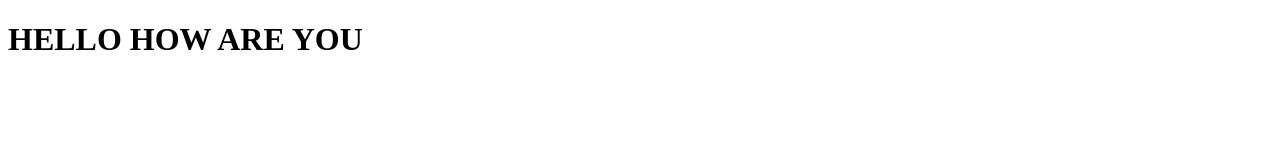
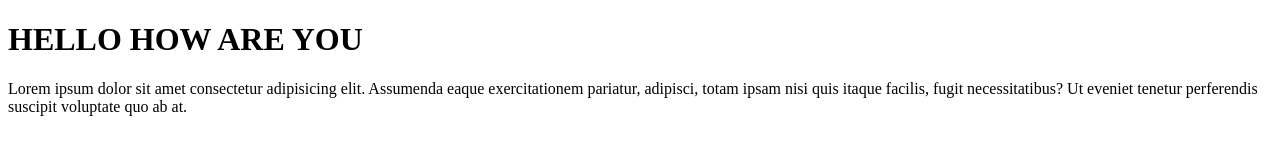
Before and after one commit to emagwebsolutions/testing, a plain HTML site: page index.html in a window 1280 px wide. Drawn offline with Linux system fonts and the light colour scheme.

Commit message:
Second Commit

```diff
--- a/index.html
+++ b/index.html
@@ -8,5 +8,8 @@
 </head>
 <body>
     <h1>HELLO HOW ARE YOU</h1>
+    <p>
+        Lorem ipsum dolor sit amet consectetur adipisicing elit. Assumenda eaque exercitationem pariatur, adipisci, totam ipsam nisi quis itaque facilis, fugit necessitatibus? Ut eveniet tenetur perferendis suscipit voluptate quo ab at.
+    </p>
 </body>
 </html>
```
